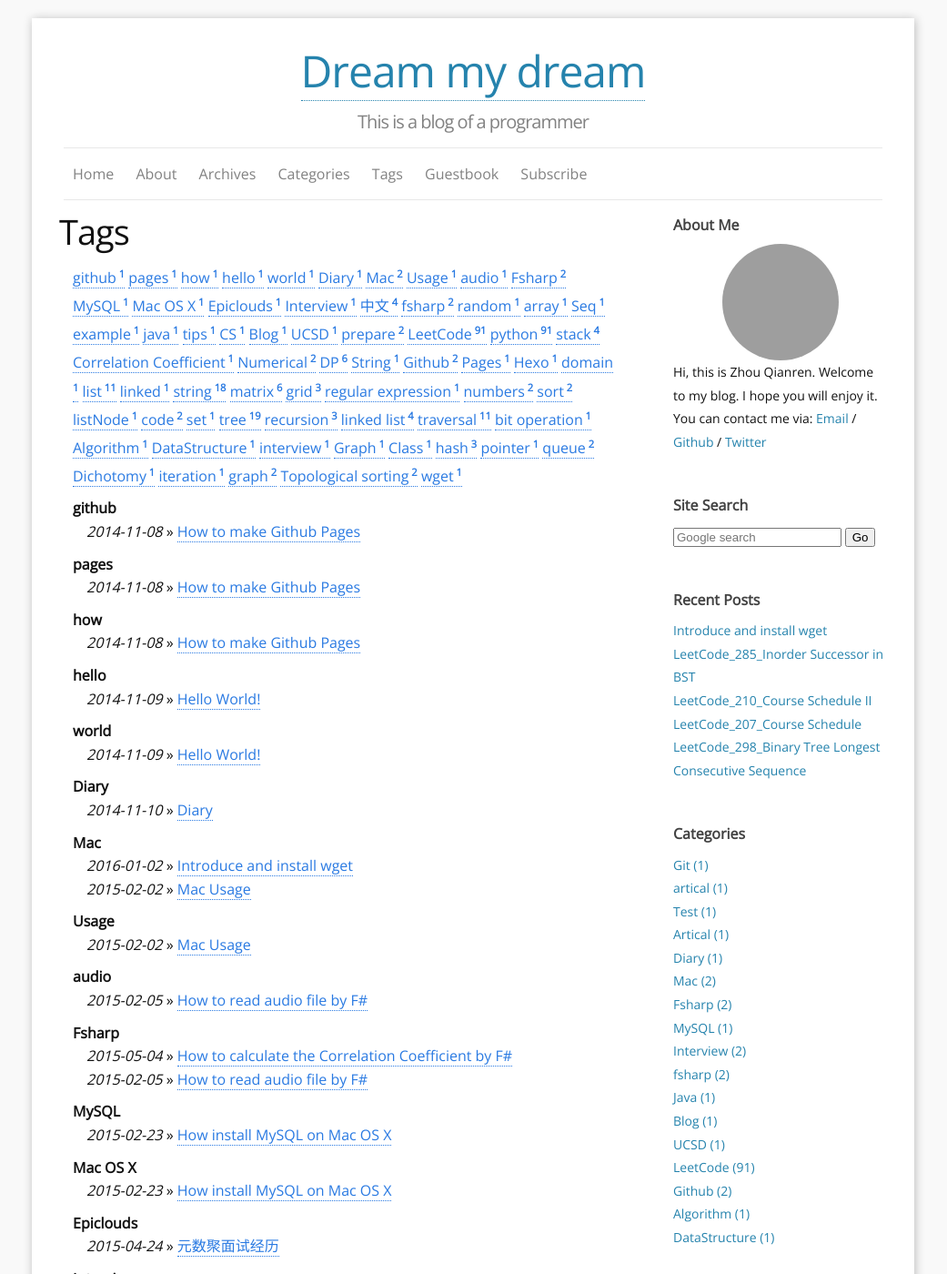
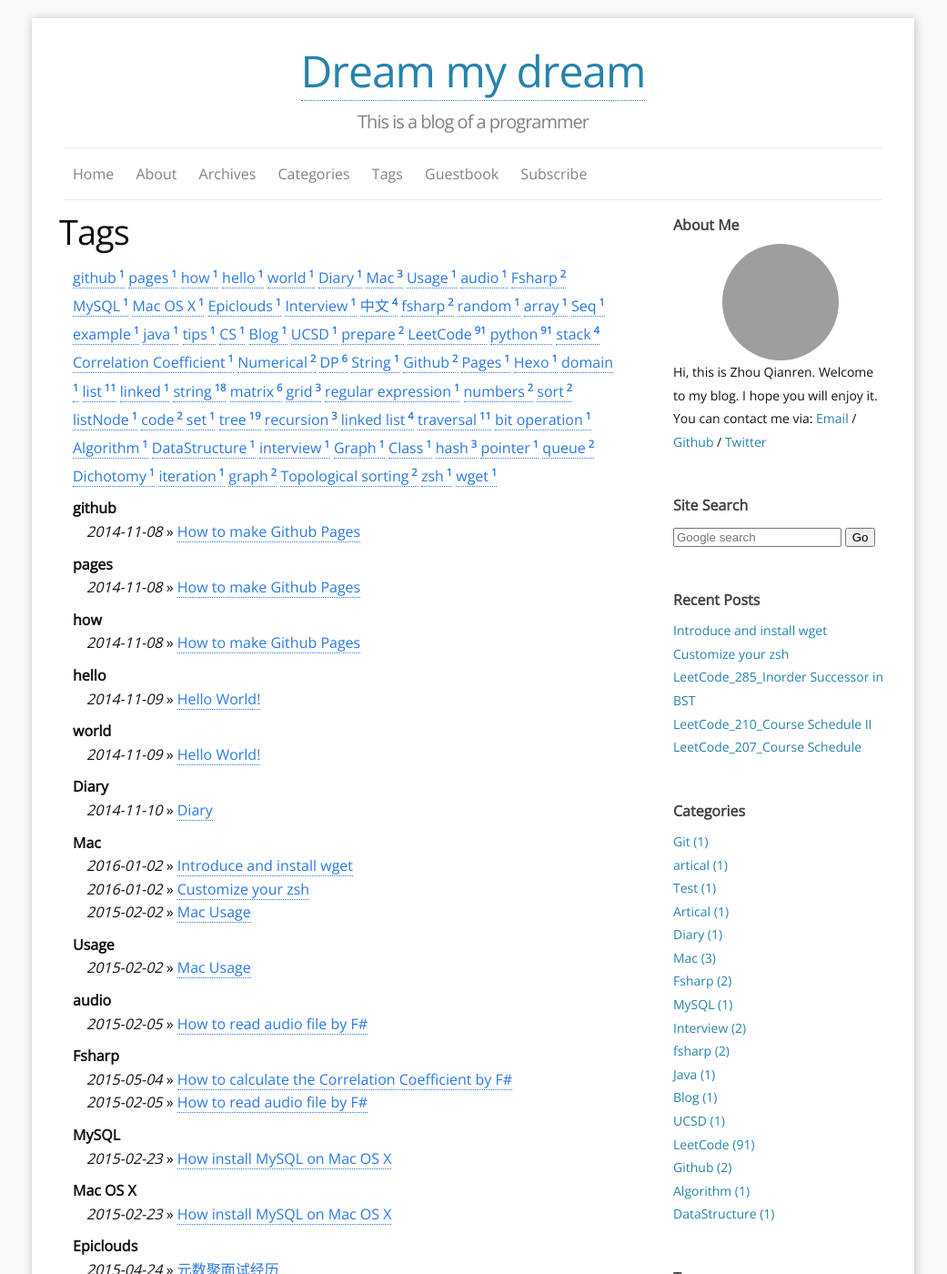
Before and after one commit to kradnangel/kradnangel.github.io, a Jekyll site: the page built from e_tags.md, in a window 1280 px wide and 1400 px high. Shown: the whole window at 91% size, without its empty margins (120-1161 px from the left). Built offline with Jekyll 4.4.1, drawn with Linux system fonts in a browser that asks for light colours; nearby versions of some CDN libraries; some of the changed lines change nothing that is shown; some of the changed text lies outside the part shown; grey boxes are pictures that could not be loaded.

Commit message:
new posts

```diff
--- /dev/null
+++ b/_posts/2016-01-02-Customize your zsh.md
@@ -0,0 +1,59 @@
+---
+layout: post
+title: Customize your zsh
+categories: [Mac]
+tags: [Mac, zsh]
+fullview: true
+---
+## Introduction
+There are seveal aspects that you can change to customize a beautiful zsh for yourself.
+
+1. Oh My Zsh -> change theme
+2. Preferences/Profiles/Colors -> change color of text
+3. Preferences/Profiles/Window -> change transparency and window size
+
+
+## Change theme - Oh My Zsh
+"Oh My Zsh is an open source, community-driven framework for managing your zsh configuration."
+
+####1. Install (via curl)
+
+{% highlighting Bash shell scripts %}
+
+	sh -c "$(curl -fsSL https://raw.github.com/robbyrussell/oh-my-zsh/master/tools/install.sh)"
+
+{% endhighlight %}
+
+####2. Choose a theme
+[Screenshots](https://github.com/robbyrussell/oh-my-zsh/wiki/themes)
+
+####3. Change theme
+
+1. Edit the ~/.zshrc file.
+2. Change ZSH_THEME="THe theme you like"
+3. Save changes
+
+####4. Close and reopen zsh
+
+<br/>
+
+## Change color
+
+####1. Download all the schemes
+iTerm -> Preferences -> Profiles -> Colors -> Load Presets -> [Visit Online Gallery](http://iterm2colorschemes.com/)
+
+####2. Import the schemes you like
+iTerm -> Preferences -> Profiles -> Colors -> Load Presets -> Import
+
+####3. Use it
+iTerm -> Preferences -> Profiles -> Colors -> Load Presets -> The scheme you like
+
+
+<br/>
+
+## Change transparency and window size
+iTerm -> Preferences -> Profiles -> Window
+
+
+
+## Find zsh [here](http://zsh.sourceforge.net/)
```
Also changed, not shown: _posts/2016-01-02-Introduce and install wget.md (+1 -0 lines).
